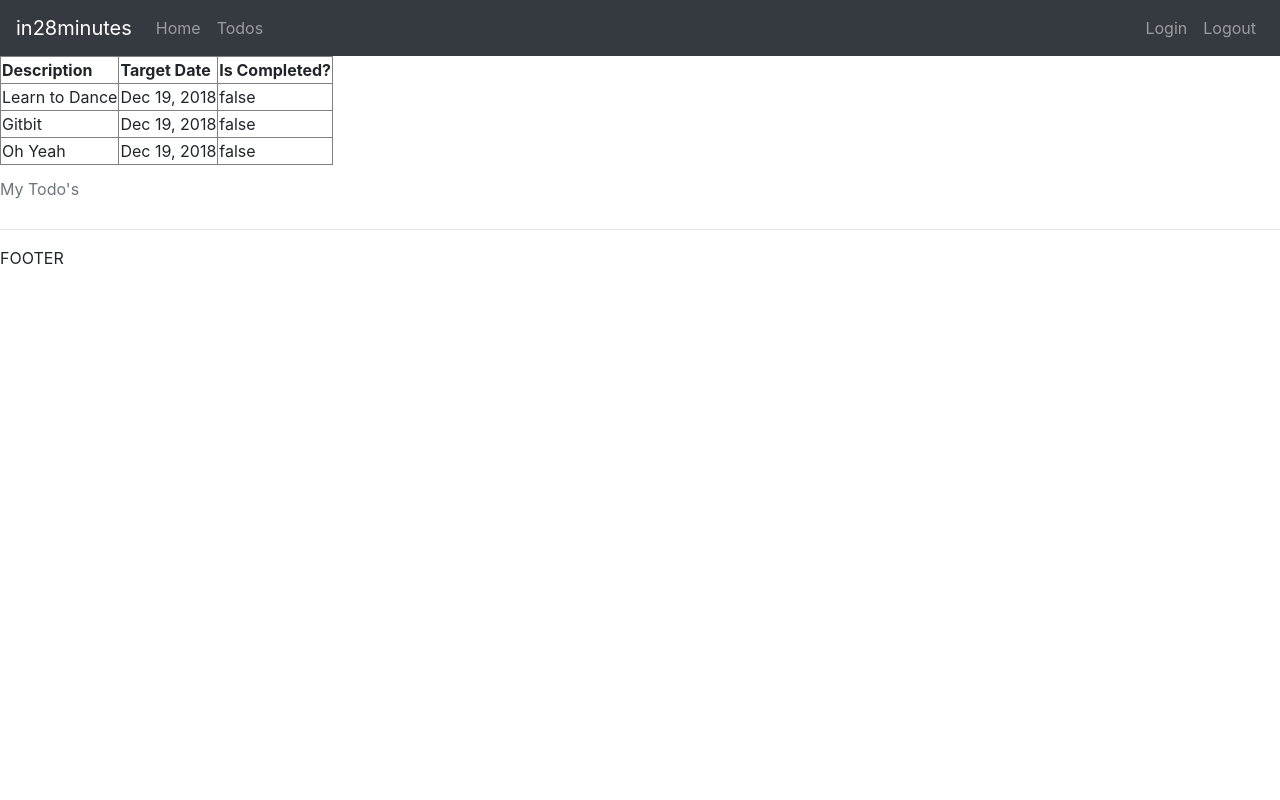
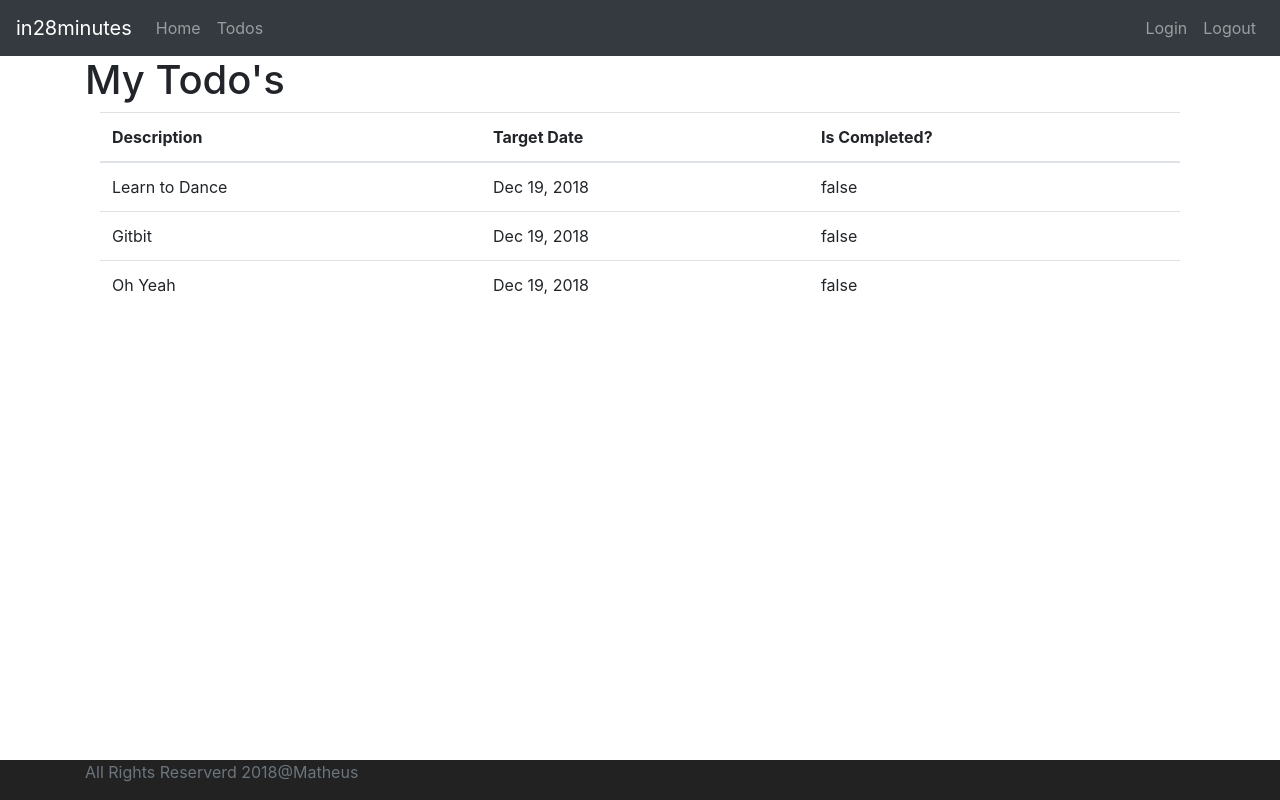
Before and after one commit to HPortuga/NgSpringBoot, an Angular app: page /todos in a window 1280 px wide. Built offline with nearby package versions, Linux system fonts and the light colour scheme.

Commit message:
Adicionado estilos nas páginas

```diff
--- a/src/app/app.component.html
+++ b/src/app/app.component.html
@@ -1,5 +1,7 @@
 <app-menu></app-menu>
 
-<router-outlet></router-outlet>
+<div class="container">
+	<router-outlet></router-outlet>
+</div>
 
 <app-footer></app-footer>
--- a/src/app/footer/footer.component.css
+++ b/src/app/footer/footer.component.css
@@ -0,0 +1,7 @@
+.footer {
+    position: absolute;
+    bottom: 0;
+    width: 100%;
+    height: 40px;
+    background-color: #222222;
+}
--- a/src/app/footer/footer.component.html
+++ b/src/app/footer/footer.component.html
@@ -1,2 +1,5 @@
-<hr>
-FOOTER
+<footer class="footer">
+	<div class="container">
+		<span class="text-muted">All Rights Reserverd 2018@Matheus</span>
+	</div>
+</footer>
--- a/src/app/list-todos/list-todos.component.html
+++ b/src/app/list-todos/list-todos.component.html
@@ -1,5 +1,7 @@
-<table border="1">
-  <caption>My Todo's</caption>
+<h1>My Todo's</h1>
+
+<div class="container">
+  <table class="table">
     <thead>
       <tr>
         <th>Description</th>
@@ -15,3 +17,4 @@
       </tr>
     </tbody>
   </table>
+</div>
--- a/src/app/login/login.component.html
+++ b/src/app/login/login.component.html
@@ -1,11 +1,15 @@
-<small *ngIf='invalidLogin'>{{errorMessage}}</small>
+<h1>Login!</h1>
 
-<div>
-  <label for="username">User Name : </label>
-  <input id="username" type="text" name="username" [(ngModel)]="username">
+<div class="container">
+  <div class="alert alert-warning" *ngIf="invalidLogin">{{errorMessage}}</div>
 
-  <label for="password"> Password : </label>
-  <input id="password" type="password" name="password" [(ngModel)]="password">
+  <div>
+    <label for="username">User Name : </label>
+    <input id="username" type="text" name="username" [(ngModel)]="username">
 
-  <button (click)="handleLogin()">Login</button>
+    <label for="password"> Password : </label>
+    <input id="password" type="password" name="password" [(ngModel)]="password">
+
+    <button (click)="handleLogin()" class="btn btn-success">Login</button>
+  </div>
 </div>
--- a/src/app/welcome/welcome.component.html
+++ b/src/app/welcome/welcome.component.html
@@ -1,3 +1,5 @@
-Welcome, {{name}}!
+<h1>Welcome!</h1>
 
- You can manage your todos <a routerLink="/todos">here</a>
+<div class="container">
+  Welcome {{name}}. You can manage your todos <a routerLink="/todos">here</a>.
+</div>
```
Lines whose indentation alone changed are shown as unchanged.
